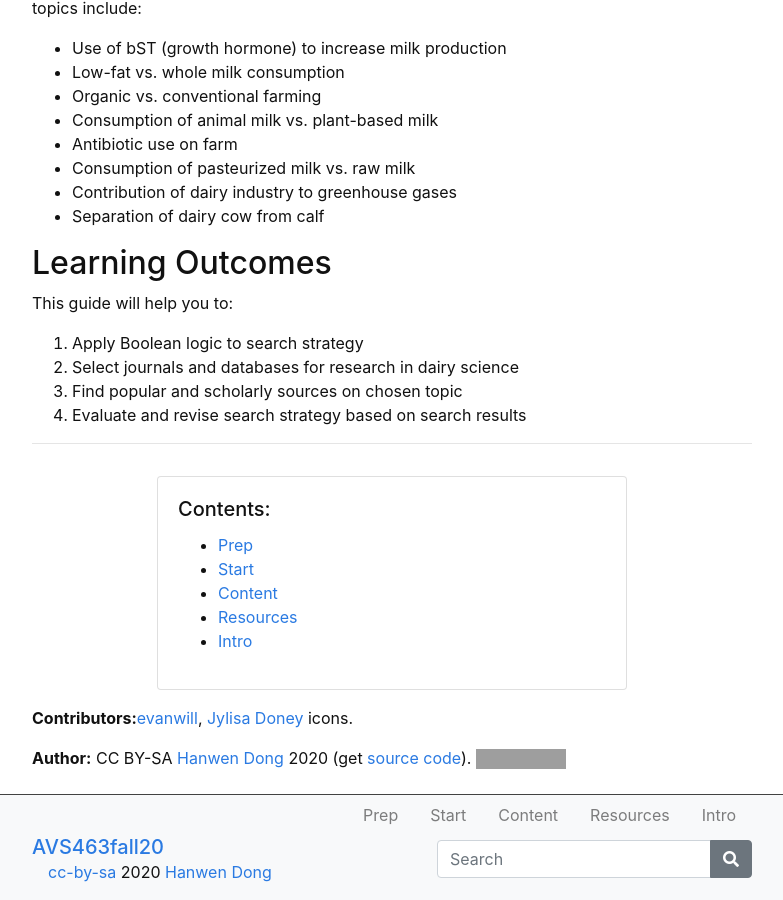
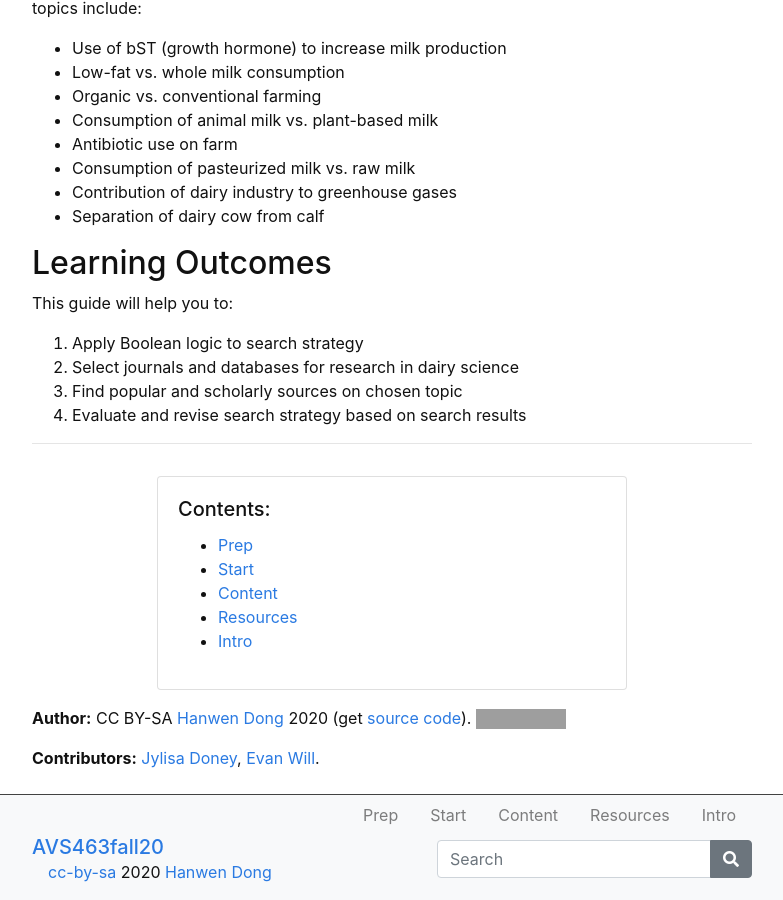
Before and after one commit to hanwendong1/AVS463-f20, a Jekyll site: the page built from index.md, in a window 1280 px wide and 900 px high, scrolled down 753 px. Shown: the whole window, without its empty margins (248-1031 px from the left). Built offline with Jekyll 4.4.1, drawn with Linux system fonts in a browser that asks for light colours; grey boxes are pictures that could not be loaded.

Commit message:
Update credits.html

```diff
--- a/_includes/credits.html
+++ b/_includes/credits.html
@@ -1,2 +1,2 @@
-<p><strong>Contributors:</strong><a href="https://github.com/evanwill/" target="_blank" rel="noopener">evanwill</a>, <a href="hanwendong@uidaho.edu" target="_blank" rel="noopener">Jylisa Doney</a> icons.</p>
 <p><strong>Author:</strong> CC BY-SA <a href="https://github.com/{{ site.github_username }}">{{ site.author }}</a> {{ site.pub_year}} (get <a href="{{ site.repo }}" target="_blank" rel="noopener">source code</a>). <a href="http://creativecommons.org/licenses/by-sa/4.0/" rel="license"><img src="https://i.creativecommons.org/l/by-sa/4.0/88x31.png" alt="Creative Commons License" /></a></p>
+<p><strong>Contributors:</strong> <a href = "mailto: jylisadoney@uidaho.edu">Jylisa Doney</a>, <a href = "mailto: ewilliamson@uidaho.edu">Evan Will</a>.</p>
```
